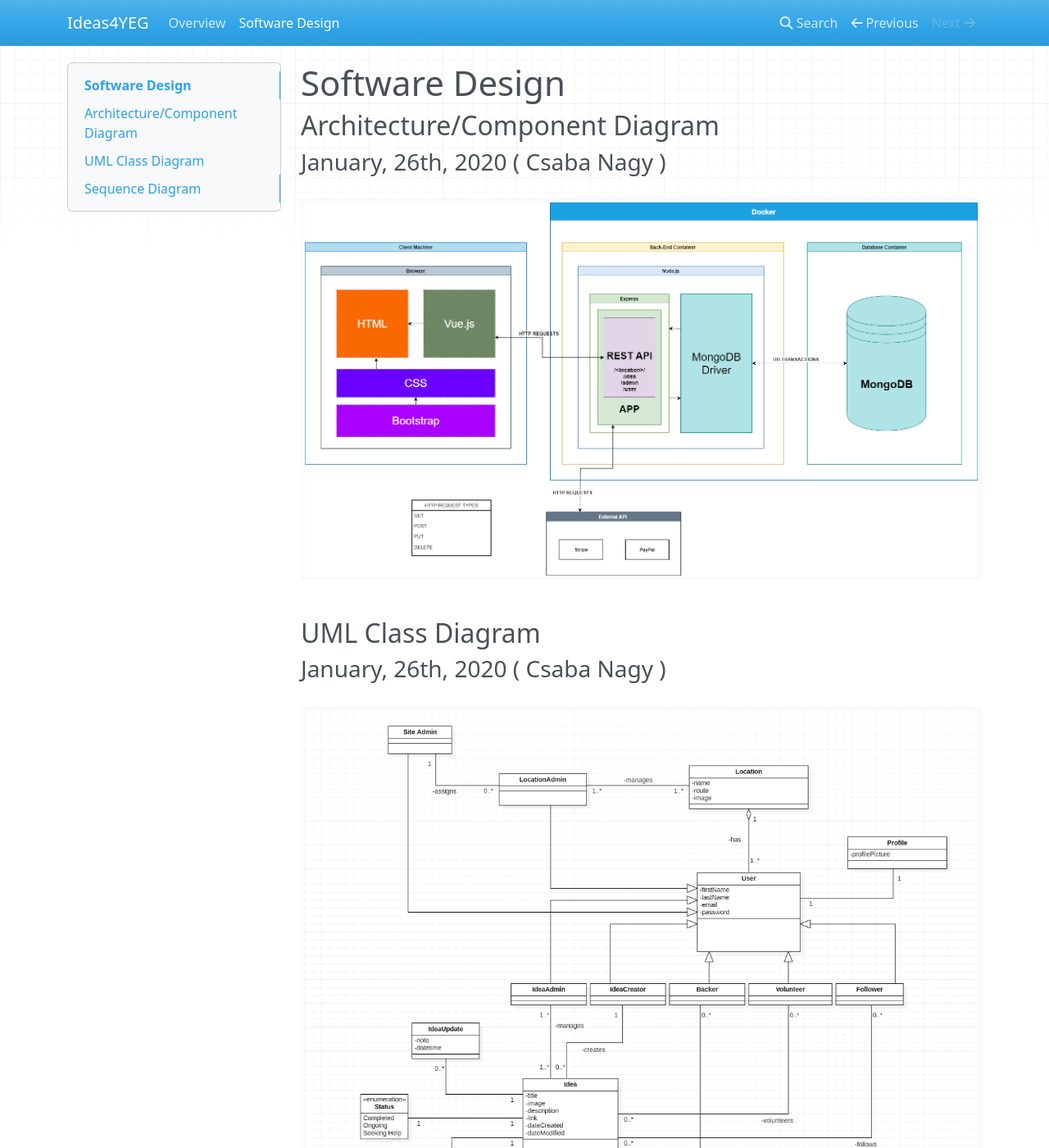
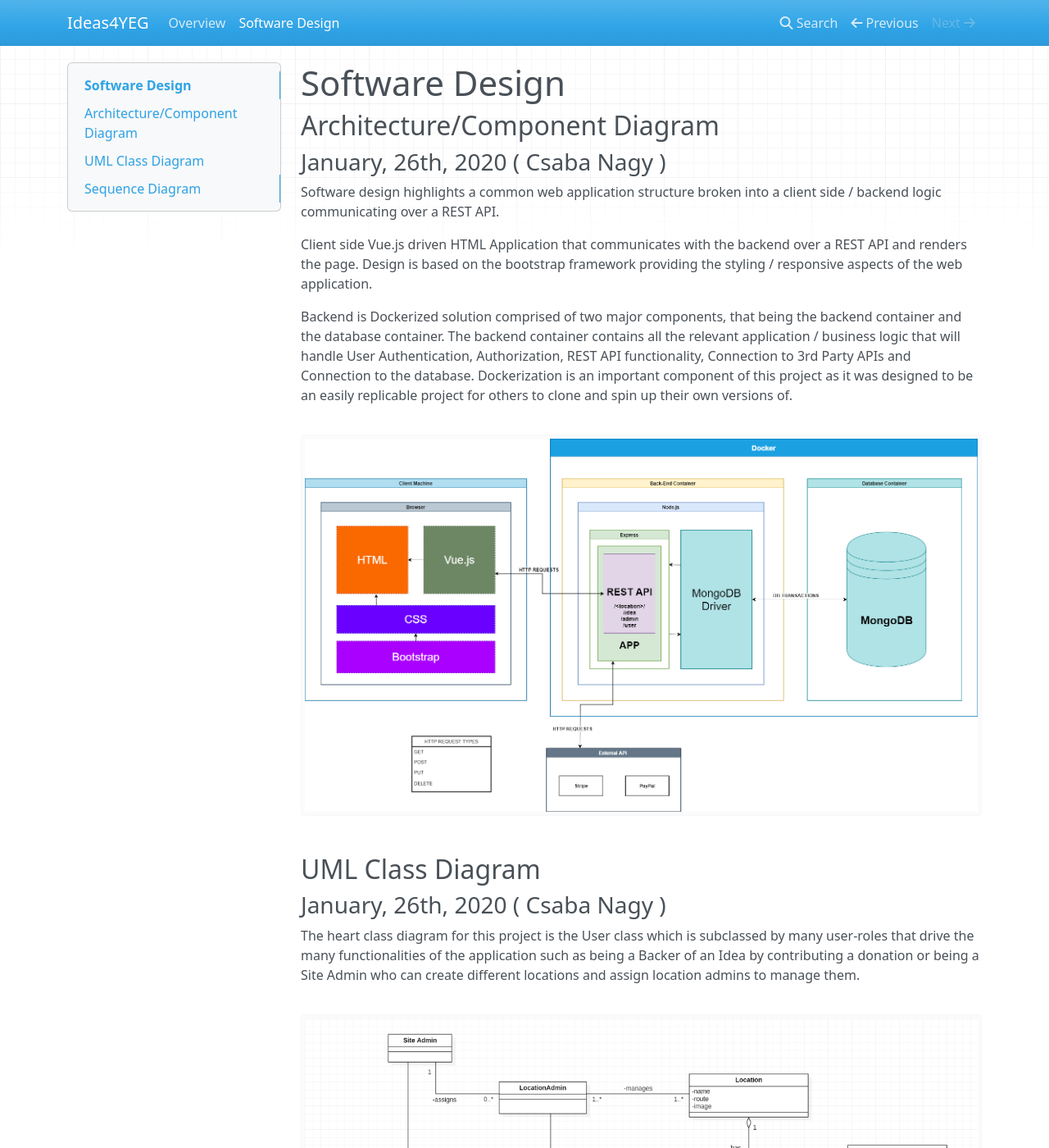
Before and after one commit to UAlberta-CMPUT401/Ideas-for-YEG, an MkDocs documentation site: the page built from docs/software.md, in a window 1280 px wide and 1400 px high. Shown: the whole window at 82% size. Built offline with MkDocs 1.6.1, drawn with Linux system fonts in a browser that asks for light colours; nearby versions of some CDN libraries.

Commit message:
Software design diagram documentation

```diff
--- a/docs/software.md
+++ b/docs/software.md
@@ -2,10 +2,22 @@
 
 ## Architecture/Component Diagram
 ### January, 26th, 2020 ( Csaba Nagy )
+
+Software design highlights a common web application structure broken into a client side / backend logic communicating over a REST API.
+
+Client side Vue.js driven HTML Application that communicates with the backend over a REST API and renders the page. Design is based on the bootstrap framework providing the styling / responsive aspects of the web application.
+
+Backend is Dockerized solution comprised of two major components, that being the backend container and the database container. The backend container contains all the relevant application / business logic that will handle User Authentication, Authorization, REST API functionality, Connection to 3rd Party APIs and Connection to the database. Dockerization is an important component of this project as it was designed to be an easily replicable project for others to clone and spin up their own versions of.
+
+
 ![](software/Deployment.png)
 
 ## UML Class Diagram
 ### January, 26th, 2020 ( Csaba Nagy )
+
+The heart class diagram for this project is the User class which is subclassed by many user-roles that drive the many functionalities of the application such as being a Backer of an Idea by contributing a donation or being a Site Admin who can create different locations and assign location admins to manage them.
+
+
 ![](software/ComponentDiagram.PNG)
 
 ## Sequence Diagram
```
